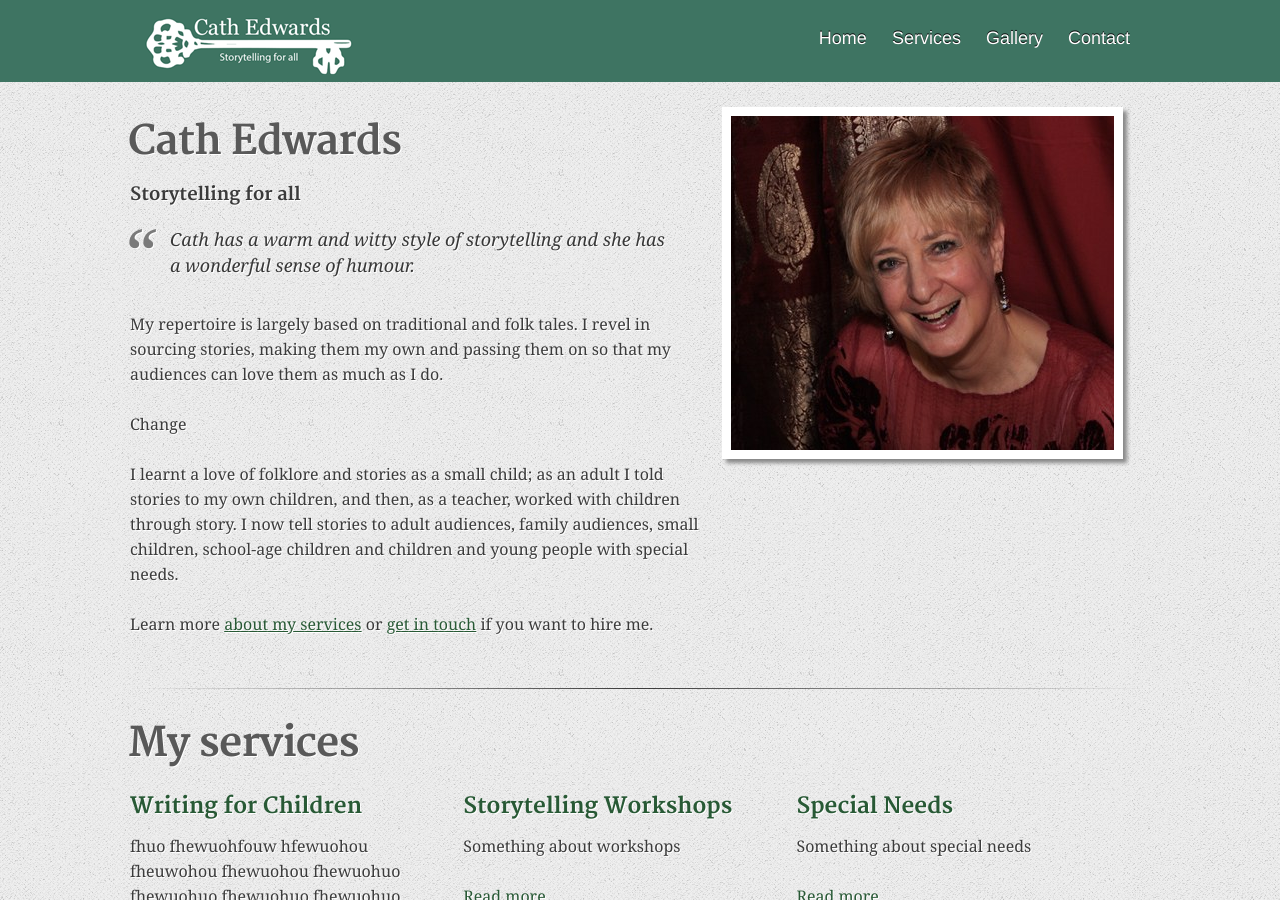
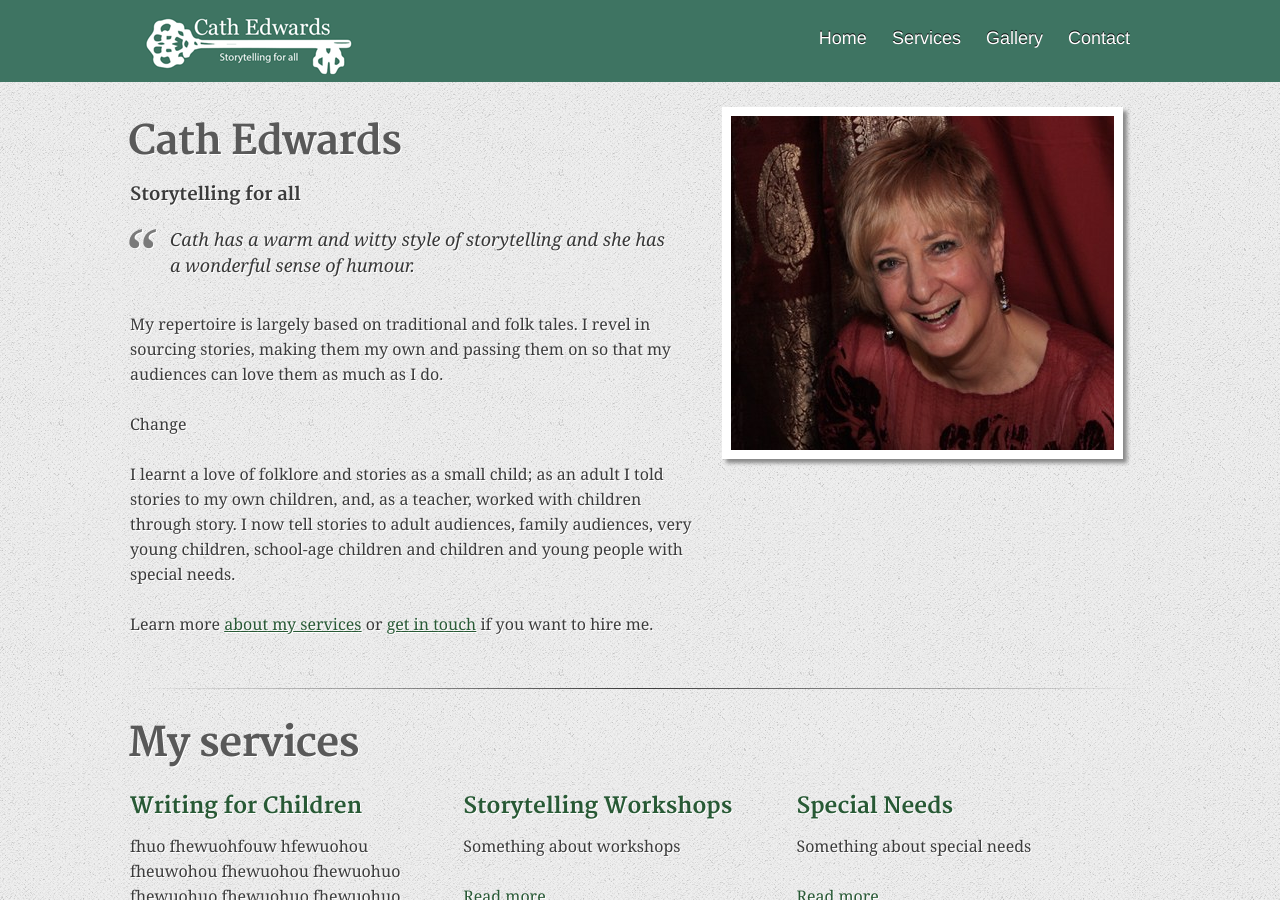
Before and after one commit to m3dwards/storytellingforall, a Jekyll site: the page built from index.html, in a window 1280 px wide and 900 px high. Built offline with Jekyll 4.4.1, drawn with Linux system fonts in a browser that asks for light colours.

Commit message:
Updated intro.md

```diff
--- a/_includes/intro.md
+++ b/_includes/intro.md
@@ -8,6 +8,6 @@ My repertoire is largely based on traditional and folk tales. I revel in sourcin
 
 Change
 
-I learnt a love of folklore and stories as a small child; as an adult I told stories to my own children, and then, as a teacher, worked with children through story. I now tell stories to adult audiences, family audiences, small children, school-age children and children and young people with special needs.
+I learnt a love of folklore and stories as a small child; as an adult I told stories to my own children, and, as a teacher, worked with children through story. I now tell stories to adult audiences, family audiences, very young children, school-age children and children and young people with special needs.
 
 Learn more [about my services](#home-services) or [get in touch](#contact) if you want to hire me.
```
